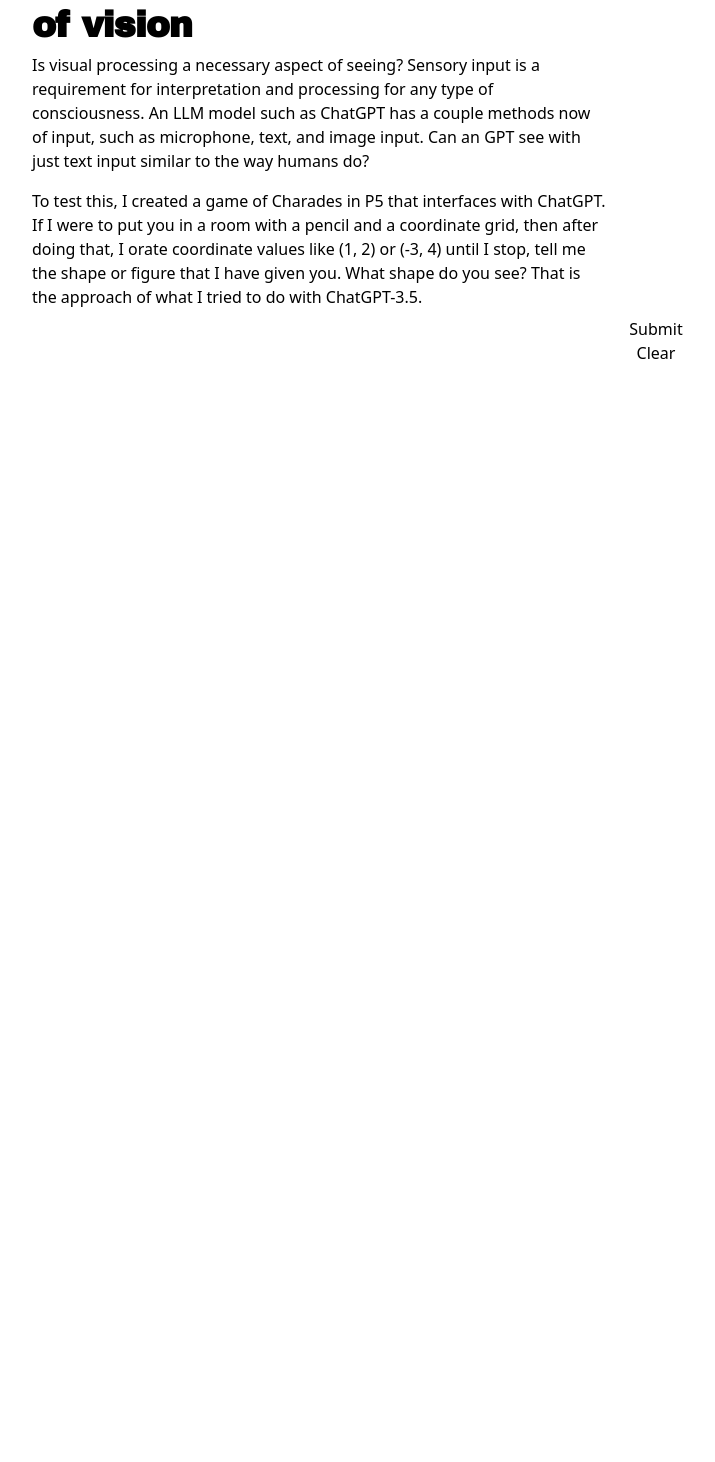
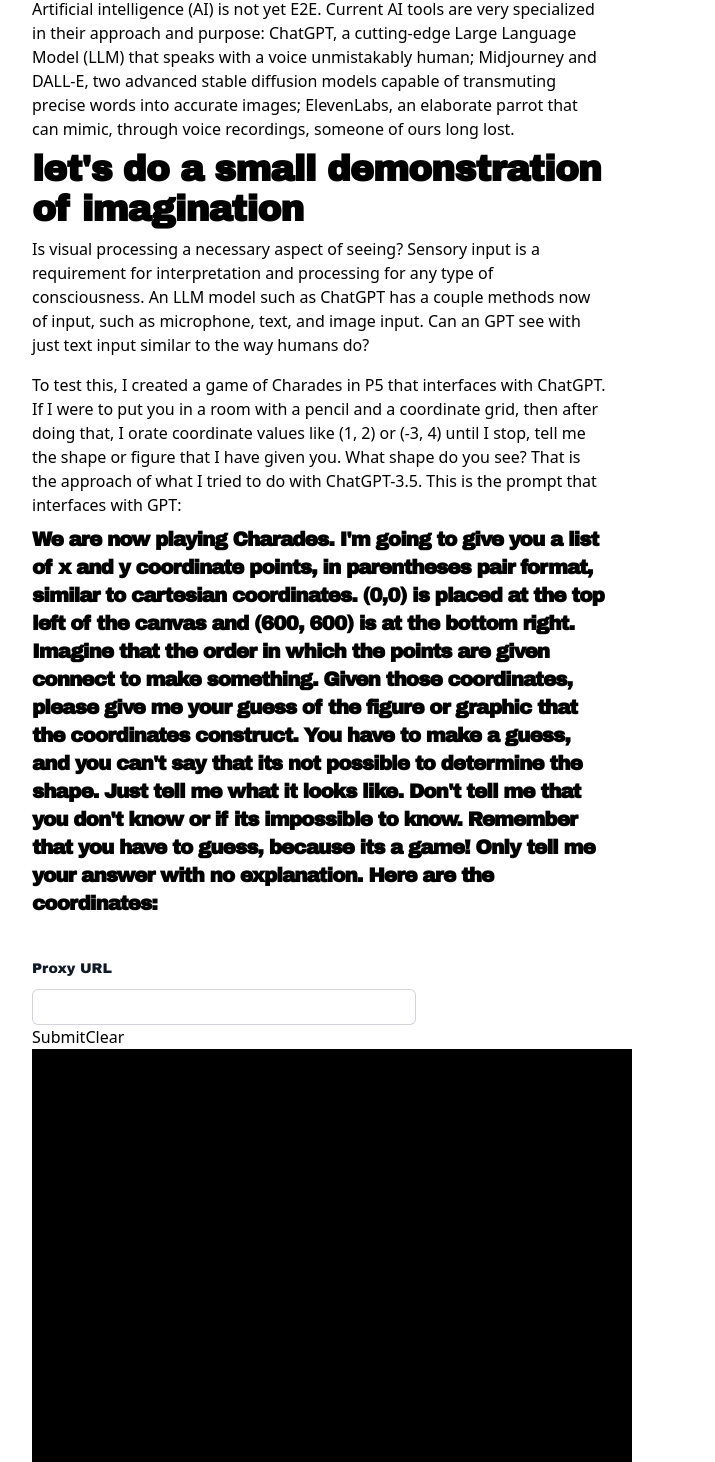
Before and after one commit to n30w/charades, a Next.js app: page / in a window 1280 px wide. Shown: the part 1123-2585 px from the top of the page, without its empty margins (0-715 px from the left). Before the commit the page ends 2088 px from the top, so only its background shows below. Built offline with nearby package versions, Linux system fonts and the light colour scheme.

Commit message:
Getting my life together.

```diff
--- a/src/app/globals.css
+++ b/src/app/globals.css
@@ -76,3 +76,12 @@
 #submit {
 
 }
+
+#typebox-label {
+  font-family: var(--font-archivoBlack);
+}
+
+#prompt {
+  font-family: var(--font-archivoBlack);
+  @apply w-96 font-light text-xl
+}
--- a/src/app/layout.tsx
+++ b/src/app/layout.tsx
@@ -1,5 +1,5 @@
 import type { Metadata } from "next";
-import { Archivo_Black, Inter } from "next/font/google";
+import { Archivo_Black, Inter, PT_Serif } from "next/font/google";
 import "./globals.css";
 
 const inter = Inter({ subsets: ["latin"], variable: "--font-inter" });
@@ -8,6 +8,12 @@
   subsets: ["latin"],
   weight: ["400"],
   variable: "--font-archivoBlack",
+});
+
+const ptSerif = PT_Serif({
+  subsets: ["latin"],
+  weight: ["400", "700"],
+  variable: "--font-ptSerif",
 });
 
 export const metadata: Metadata = {
@@ -21,7 +27,10 @@
   children: React.ReactNode;
 }) {
   return (
-    <html lang="en" className={`${inter.variable} ${archivoBlack.variable}`}>
+    <html
+      lang="en"
+      className={`${inter.variable} ${archivoBlack.variable} ${ptSerif.variable}`}
+    >
       <body className={``}>{children}</body>
     </html>
   );
--- a/src/app/page.tsx
+++ b/src/app/page.tsx
@@ -1,21 +1,20 @@
 import Demonstration from "@/sections/demonstration";
 import Introduction from "@/sections/introduction";
-import dynamic from "next/dynamic";
-import P5 from "p5";
 
 // const Sketch = dynamic(() => import("@/sketch/sketch"), { ssr: false });
 
 export default function Home() {
   return (
     <main className="grid min-h-screen content-baseline justify-items-left ml-8">
-      <h3 className="font-light">
-        DISCLAIMER: unless stated otherwise, everything on this webpage,
-        including the website&apos;s very code, has been written and edited by
-        NEO ALABASTRO
-      </h3>
-      <h1>CHARADES</h1>
+      <h2>
+        a discussion of large language model imaginative and sensory
+        capabilities
+      </h2>
+      <h1>what is a charade?</h1>
       <Introduction />
-      <Demonstration />
+      <div>
+        <Demonstration />
+      </div>
     </main>
   );
 }
--- /dev/null
+++ b/src/components/typebox.tsx
@@ -0,0 +1,28 @@
+type CustomInputProps = {
+  onInputChange: (value: string) => void;
+};
+
+const TypeBox: React.FC<CustomInputProps> = ({ onInputChange }) => {
+  return (
+    <div className="pt-10">
+      <label
+        htmlFor="url"
+        id="typebox-label"
+        className="block text-sm font-medium leading-6 text-gray-900"
+      >
+        Proxy URL
+      </label>
+      <div className="relative mt-2 rounded-md">
+        <input
+          type="text"
+          name="url"
+          id="url"
+          className="block w-full rounded-md border-0 py-1.5 pl-3 pr-20 text-gray-900 ring-1 ring-inset ring-gray-300 placeholder:text-gray-400 focus:ring-2 focus:ring-inset focus:ring-indigo-600 sm:text-sm sm:leading-6 max-w-sm"
+          onChange={(e) => onInputChange(e.target.value)}
+        />
+      </div>
+    </div>
+  );
+};
+
+export default TypeBox;
--- a/src/sections/demonstration.tsx
+++ b/src/sections/demonstration.tsx
@@ -1,17 +1,61 @@
+/* eslint-disable react/no-unescaped-entities */
+//prettier-ignore
+'use client'
+
 import { createParagraphs } from "@/components/paragraphs";
+import TypeBox from "@/components/typebox";
 import { DisplaySketch } from "@/sketch/sketch";
-import { demonstrationParagraph1 } from "@/text";
+import { demonstrationParagraph1, demonstrationParagraph2 } from "@/text";
+import { useState } from "react";
 
-export default function Demonstration({ Sketch }: any) {
+export default function Demonstration() {
+  const [userInput, setUserInput] = useState<string>("");
+
+  const handleInputChange = (input: string) => {
+    setUserInput(input);
+  };
+
   return (
     <>
-      <h2>let&apos;s do a small demonstration of vision</h2>
-      {createParagraphs(demonstrationParagraph1)}
-      <DisplaySketch proxyUrl="" />
-      <button id="submit" value="Done">
-        Submit
-      </button>
-      <button id="clearBoard">Clear</button>
+      <div>
+        <section className="max-w-96">
+          <h2>let&apos;s do a small demonstration of imagination</h2>
+          {createParagraphs(demonstrationParagraph1)}
+        </section>
+      </div>
+      <div>
+        <section className="grid grid-cols-2">
+          <div>
+            <h4>
+              We are now playing Charades. I'm going to give you a list of x and
+              y coordinate points, in parentheses pair format, similar to
+              cartesian coordinates. (0,0) is placed at the top left of the
+              canvas and (600, 600) is at the bottom right. Imagine that the
+              order in which the points are given connect to make something.
+              Given those coordinates, please give me your guess of the figure
+              or graphic that the coordinates construct. You have to make a
+              guess, and you can't say that its not possible to determine the
+              shape. Just tell me what it looks like. Don't tell me that you
+              don't know or if its impossible to know. Remember that you have to
+              guess, because its a game! Only tell me your answer with no
+              explanation. Here are the coordinates:
+            </h4>
+            <TypeBox onInputChange={handleInputChange} />
+            <div className="flex flex-initial">
+              <button id="submit" value="Done">
+                Submit
+              </button>
+              <button id="clearBoard">Clear</button>
+            </div>
+          </div>
+          <div>
+            <div id="sketchFrame">
+              <DisplaySketch proxyUrl={userInput} />
+            </div>
+          </div>
+        </section>
+      </div>
+      <div>{createParagraphs(demonstrationParagraph2)}</div>
     </>
   );
 }
--- a/src/sketch/openai.ts
+++ b/src/sketch/openai.ts
@@ -1,5 +1,7 @@
 export const PROMPT: string =
-  "We are now playing Charades. I'm going to give you a list of x and y coordinate points, in parentheses pair format, similar to cartesian coordinates. (0,0) is placed at the top left of the canvas and (640, 640) is at the bottom right. Imagine that the order in which the points are given connect to make something. Given those coordinates, please give me your guess of the figure or graphic that the coordinates construct. You have to make a guess, and you can't say that its not possible to determine the shape. Just tell me what it looks like. Don't tell me that you don't know or if its impossible to know. Remember that you have to guess, because its a game! Only tell me your answer with no explanation. Here are the coordinates: ";
+  "We are now playing Charades. I'm going to give you a list of x and y coordinate points, in parentheses pair format, similar to cartesian coordinates. (0,0) is placed at the top left of the canvas and (600, 600) is at the bottom right. Imagine that the order in which the points are given connect to make something. Given those coordinates, please give me your guess of the figure or graphic that the coordinates construct. You have to make a guess, and you can't say that its not possible to determine the shape. Just tell me what it looks like. Don't tell me that you don't know or if its impossible to know. Remember that you have to guess, because its a game! Only tell me your answer with no explanation. Here are the coordinates: ";
+
+// THIS IS NOT WORKING BECAUSE NEED TO CREATE AN API ROUTE TO SERVER WHICH SERVER WILL THEN RELAY INFO!
 
 // This is from the request wrapper from class.
 export async function requestOAI(
@@ -10,6 +12,7 @@
   api_proxy: string
 ) {
   if (!api_proxy) {
+    console.log(api_proxy);
     throw "openai_api_proxy is not set";
   }
 
--- a/src/sketch/sketch.tsx
+++ b/src/sketch/sketch.tsx
@@ -18,10 +18,10 @@
     let coords: Array<xyPair> = [];
     p.setup = () => {
       //@ts-ignore
-      p.createCanvas(600, 600);
+      p.createCanvas(600, 600).parent("sketchFrame");
       // canvas.parent("p5Canvas");
-      p.background(255);
-      p.colorMode(p.RGB, 255);
+      p.background(0);
+      p.colorMode(p.RGB, 0);
 
       //@ts-ignore
       p.select("#submit").mouseClicked(() => {
@@ -39,13 +39,13 @@
     p.draw = () => {
       if (guess !== "") {
         p.textSize(20);
-        p.fill(0);
-        p.text(guess, 1, 620);
+        p.fill(255);
+        p.text(guess, 1, 600);
       }
       if (p.mouseIsPressed === true) {
         let x = p.mouseX;
         let y = p.mouseY;
-        p.fill(0);
+        p.fill(255);
         p.noStroke();
         p.ellipse(x, y, 20, 20);
         let pair: xyPair = { x: x, y: y };
@@ -61,19 +61,11 @@
   return {
     cleanup: p5.remove,
   };
-
-  const P5Sketch = () => {
-    useEffect(() => {
-      const p5 = require("p5");
-
-      new p5((p: P5) => {});
-    });
-  };
 };
 
 export const DisplaySketch = ({ proxyUrl }: { proxyUrl: string }) => {
   const id = useId();
-
+  console.log(proxyUrl);
   useEffect(() => {
     const { cleanup } = visualization({ proxyUrl });
 
--- a/src/text.ts
+++ b/src/text.ts
@@ -57,5 +57,11 @@
 export const demonstrationParagraph1: Array<string> = [
   `Is visual processing a necessary aspect of seeing? Sensory input is a requirement for interpretation and processing for any type of consciousness. An LLM model such as ChatGPT has a couple methods now of input, such as microphone, text, and image input. Can an GPT see with just text input similar to the way humans do?`,
 
-  `To test this, I created a game of Charades in P5 that interfaces with ChatGPT. If I were to put you in a room with a pencil and a coordinate grid, then after doing that, I orate coordinate values like (1, 2) or (-3, 4) until I stop, tell me the shape or figure that I have given you. What shape do you see? That is the approach of what I tried to do with ChatGPT-3.5.`,
+  `To test this, I created a game of Charades in P5 that interfaces with ChatGPT. If I were to put you in a room with a pencil and a coordinate grid, then after doing that, I orate coordinate values like (1, 2) or (-3, 4) until I stop, tell me the shape or figure that I have given you. What shape do you see? That is the approach of what I tried to do with ChatGPT-3.5. This is the prompt that interfaces with GPT:`,
 ];
+
+export const demonstrationParagraph2: Array<string> = [
+  `Th p5 sketch does not currently work right now. I am using Next.JS to create this webpage, and so the fault is coming from needing to use Server Side API rather than client. Accessing the OpenAI API through proxy just requires this one step. Regardless...  `,
+
+  `The model's accuracy is not very accurate, nor precise. What could be the issue? `,
+];
```
